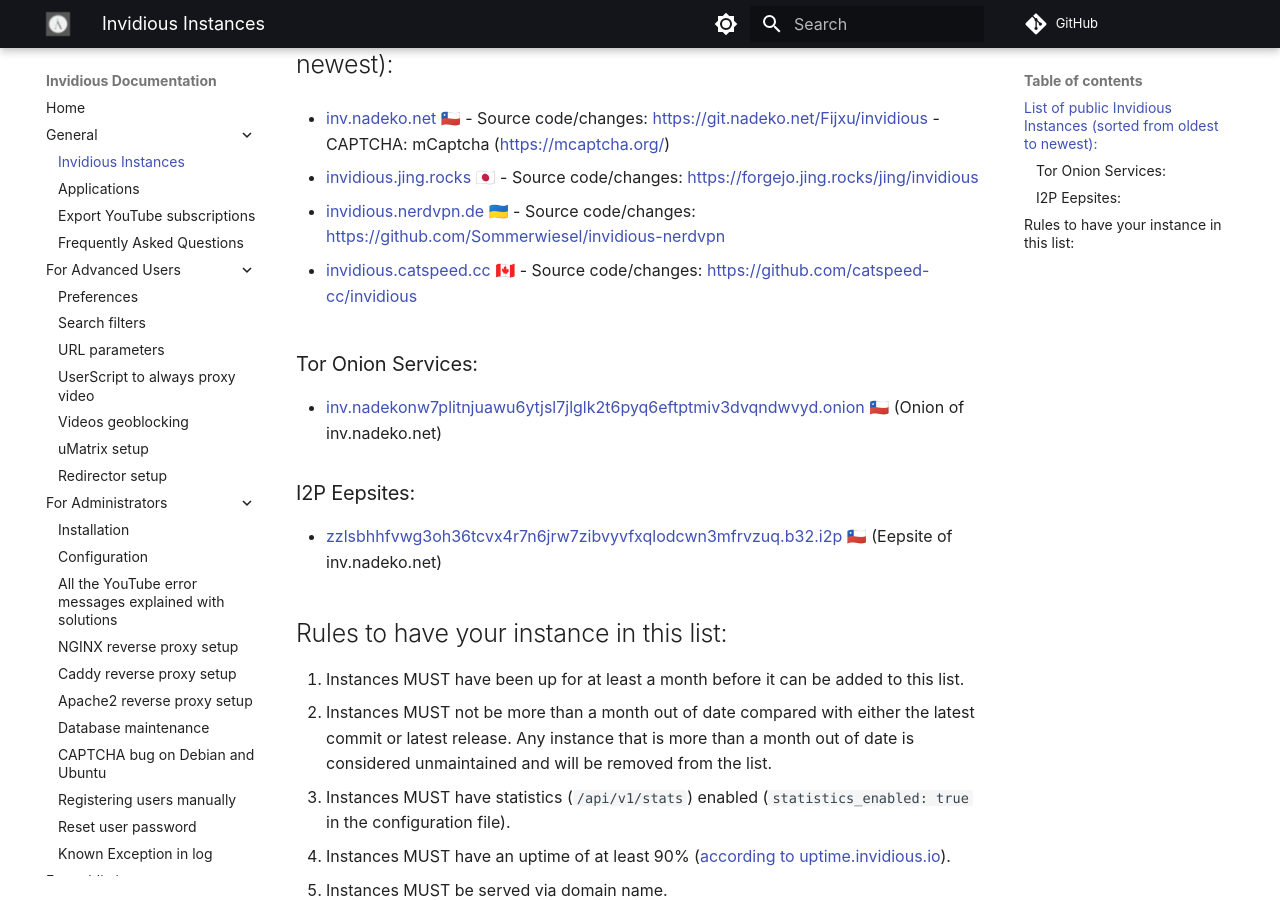
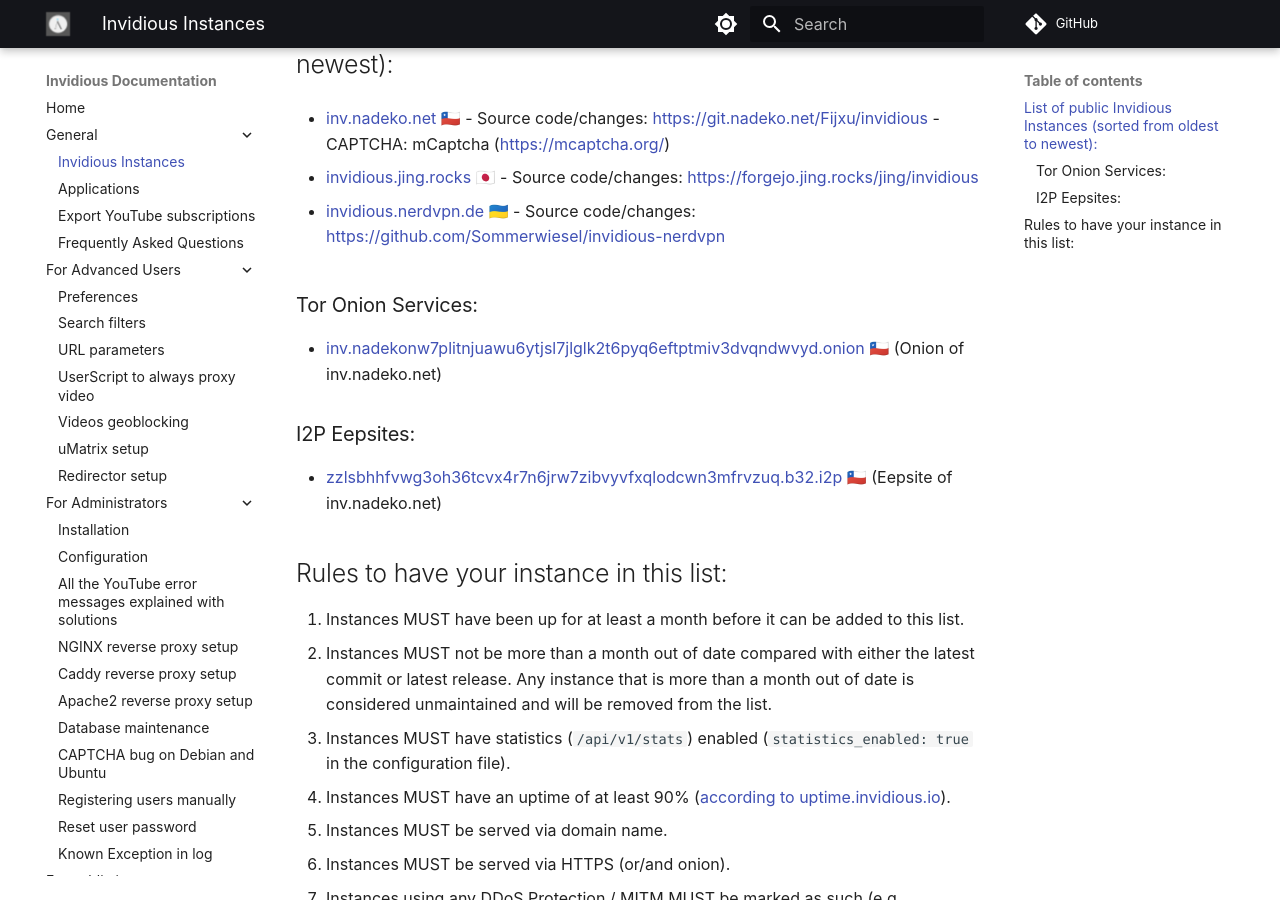
Before and after one commit to iv-org/documentation, an MkDocs documentation site: the page built from docs/instances.md, in a window 1280 px wide and 900 px high, scrolled down 342 px. Built offline with MkDocs 1.6.1 and Material for MkDocs 9.7.7, drawn with Linux system fonts in a browser that asks for light colours; comment, search, counter and statistics services are not loaded.

Commit message:
Remove invidious.catspeed.cc

```diff
--- a/docs/instances.md
+++ b/docs/instances.md
@@ -13,8 +13,6 @@
 * [invidious.jing.rocks](https://invidious.jing.rocks) 🇯🇵 - Source code/changes: https://forgejo.jing.rocks/jing/invidious
 
 * [invidious.nerdvpn.de](https://invidious.nerdvpn.de) 🇺🇦 - Source code/changes: https://github.com/Sommerwiesel/invidious-nerdvpn
-
-* [invidious.catspeed.cc](https://invidious.catspeed.cc) 🇨🇦 - Source code/changes: https://github.com/catspeed-cc/invidious
 
 ### Tor Onion Services:
 
```
